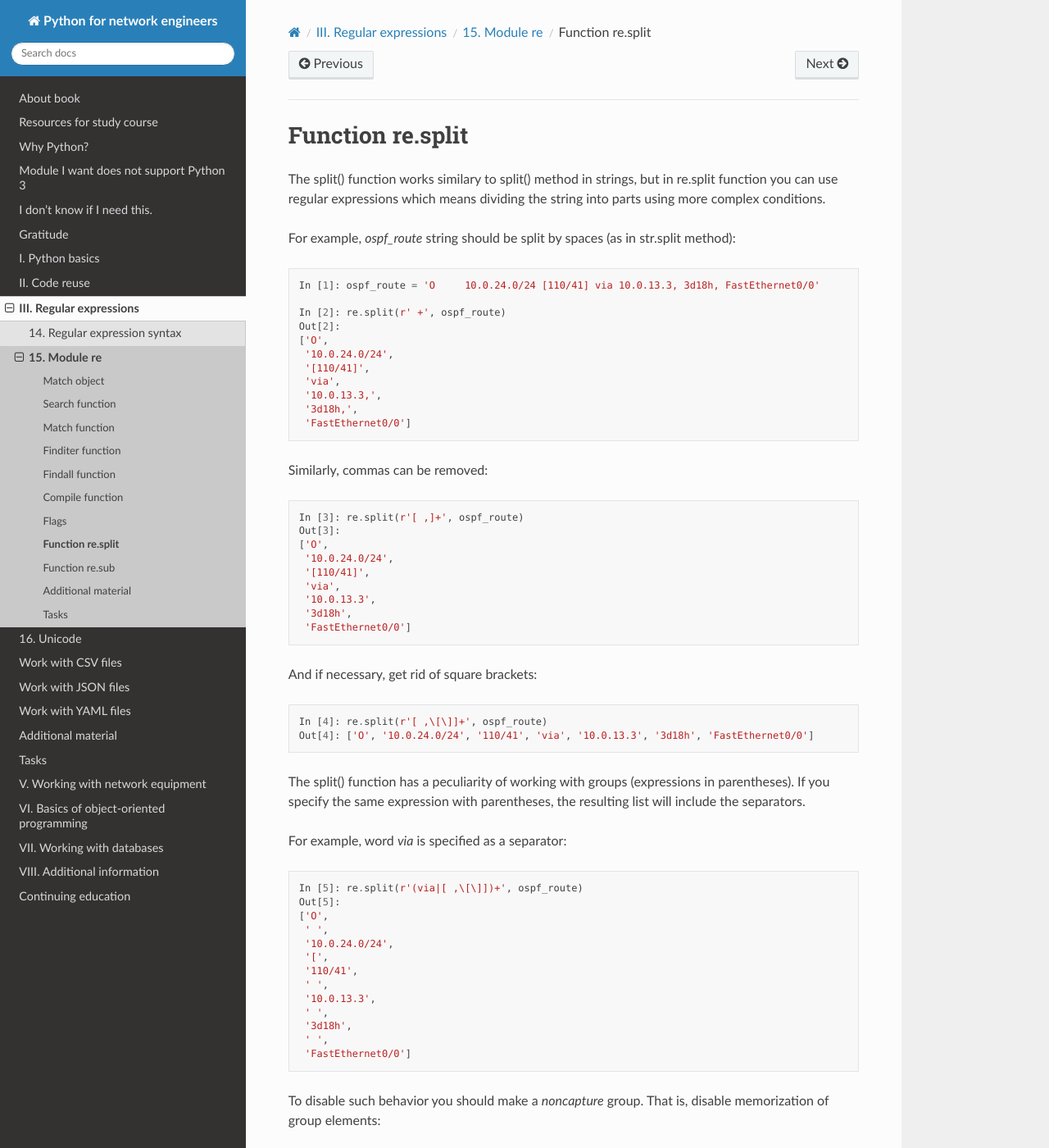
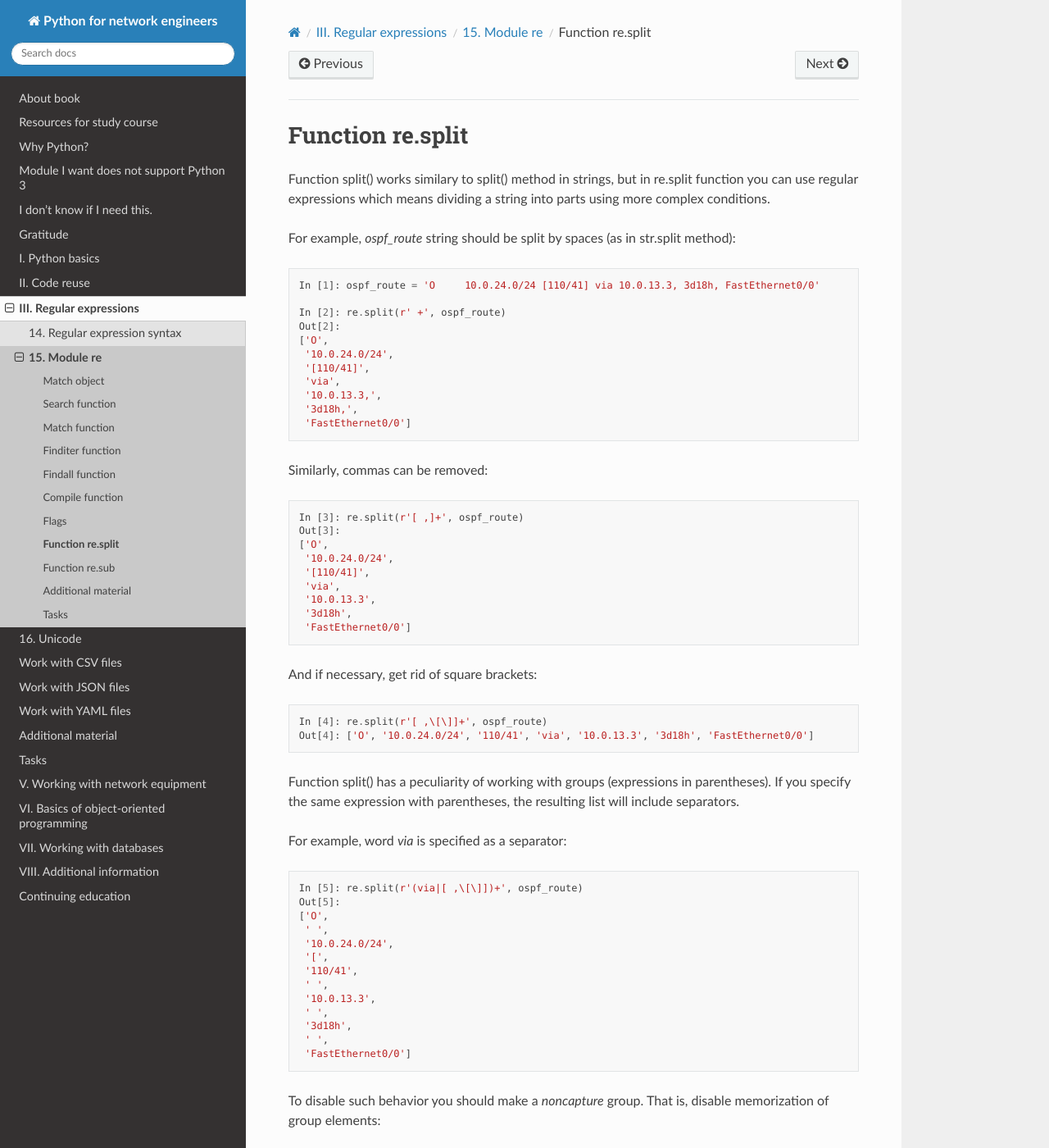
Before and after one commit to natenka/pyneng-book-en, a Sphinx documentation site: the page built from docs/source/book/15_module_re/split.rst, in a window 1280 px wide and 1400 px high. Shown: the whole window at 82% size. Built offline with Sphinx 7.4.7 and the Read the Docs theme 2.0.0, drawn with Linux system fonts in a browser that asks for light colours; pages that are not in the unit, such as notebooks, are missing from menus.

Commit message:
Update split.rst

```diff
--- a/docs/source/book/15_module_re/split.rst
+++ b/docs/source/book/15_module_re/split.rst
@@ -1,7 +1,7 @@
 Function re.split
 ----------------
 
-The split() function works similary to split() method in strings, but in re.split function you can use regular expressions which means dividing the string into parts using more complex conditions.
+Function split() works similary to split() method in strings, but in re.split function you can use regular expressions which means dividing a string into parts using more complex conditions.
 
 For example, *ospf_route* string should be split by spaces (as in str.split method):
 
@@ -40,7 +40,7 @@ And if necessary, get rid of square brackets:
     In [4]: re.split(r'[ ,\[\]]+', ospf_route)
     Out[4]: ['O', '10.0.24.0/24', '110/41', 'via', '10.0.13.3', '3d18h', 'FastEthernet0/0']
 
-The split() function has a peculiarity of working with groups (expressions in parentheses). If you specify the same expression with parentheses, the resulting list will include the separators.
+Function split() has a peculiarity of working with groups (expressions in parentheses). If you specify the same expression with parentheses, the resulting list will include separators.
 
 For example, word *via* is specified as a separator:
 
```
